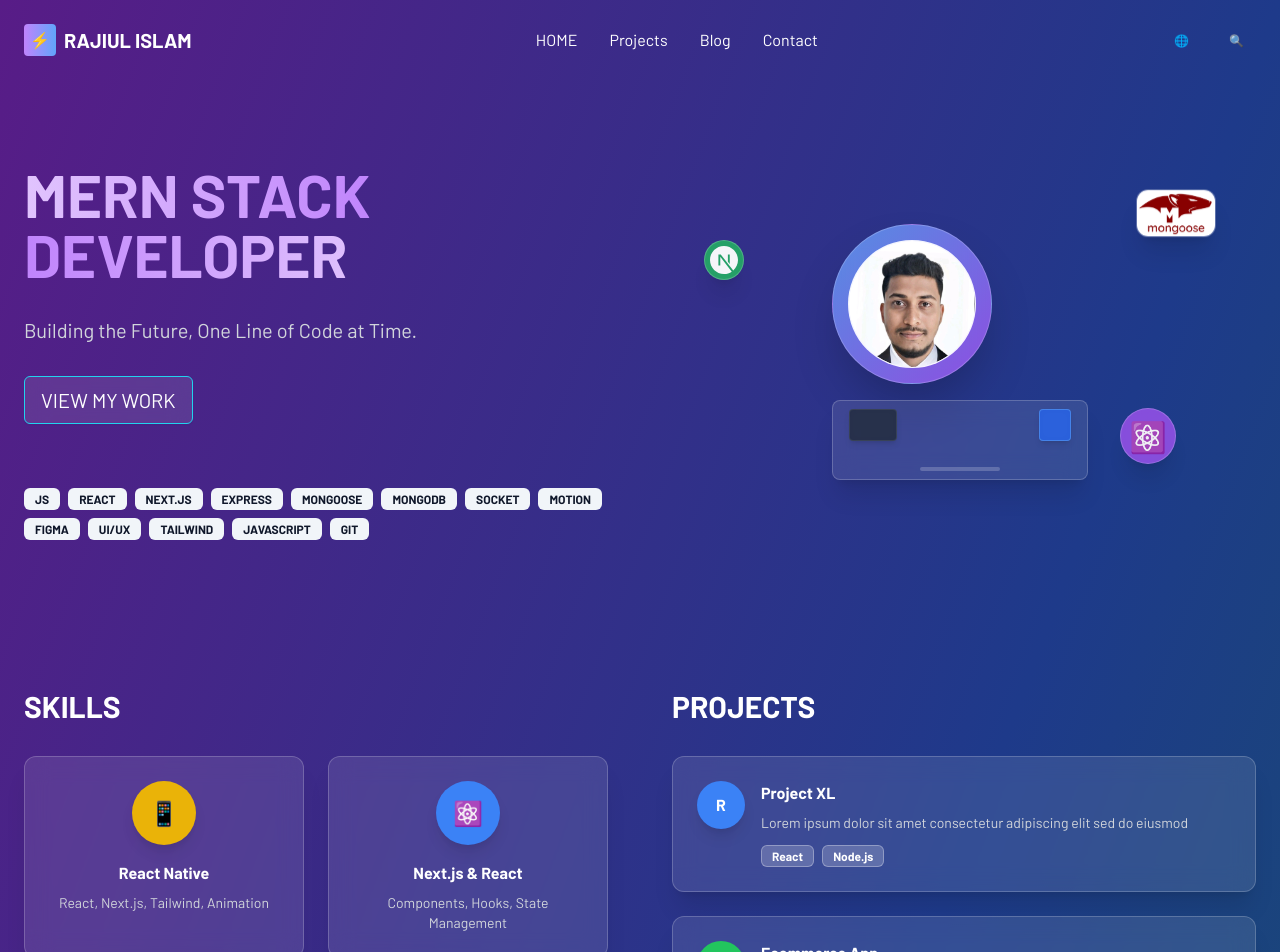
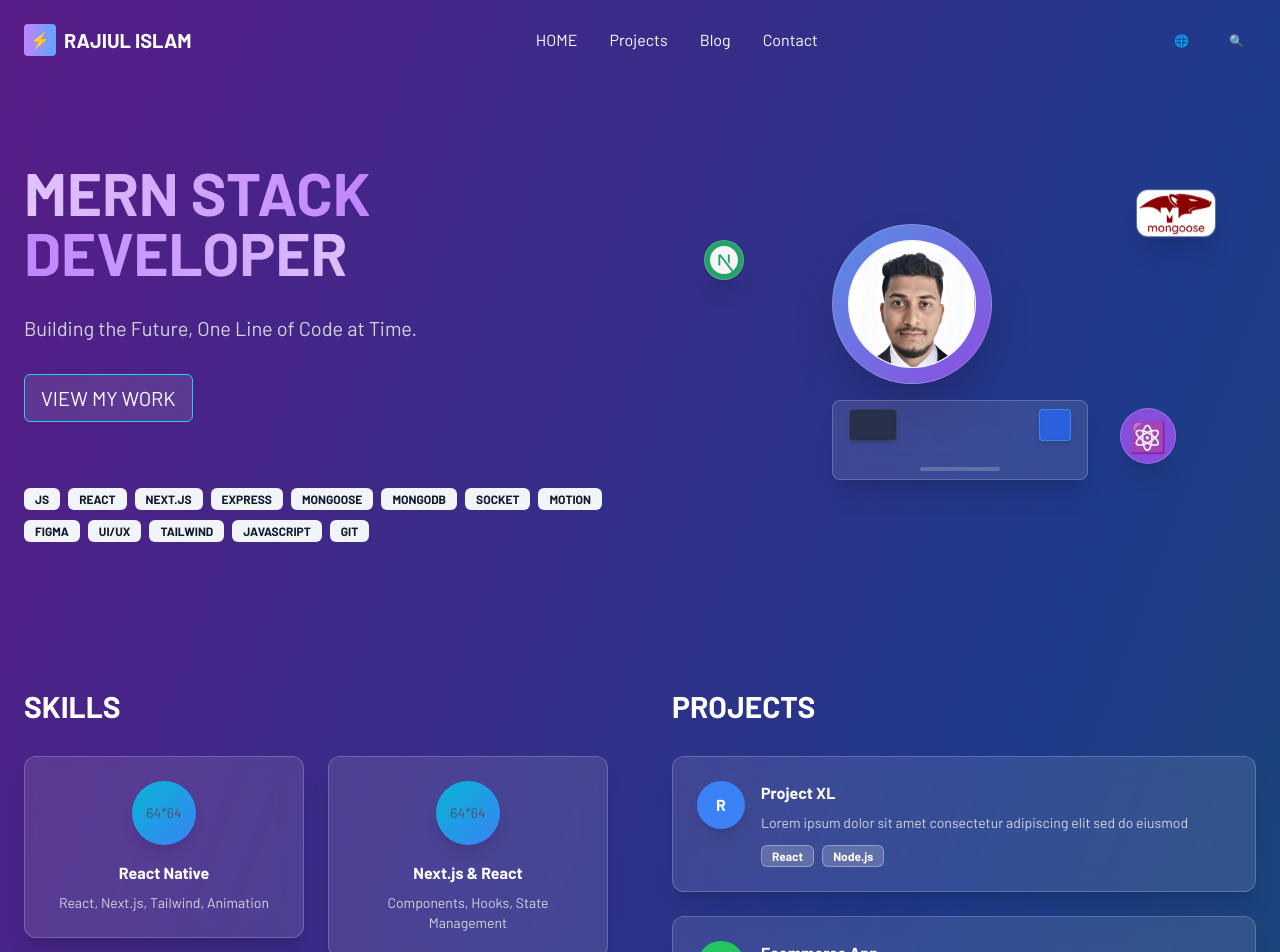
Before and after one commit to rajiul93/fullStuckProject, a Next.js app: page / in a window 1280 px wide. Shown: the top 952 px of the page. Built offline with nearby package versions, Linux system fonts and the light colour scheme.

Commit message:
feat: add blog, contact, hero, project, and skills sections with UI components

```diff
--- a/src/app/home/hero-section.tsx
+++ b/src/app/(common)/home/hero-section.tsx
@@ -1,3 +1,4 @@
+'use client';
 import CustomButton from '@/components/common-component/coustom-button';
 import { Badge } from '@/components/ui/badge';
 import Image from 'next/image';
@@ -21,7 +22,16 @@ const HeroSection = () => {
         />
 
         {/* Tech Stack */}
-        <div className="flex flex-wrap gap-2 pt-4 sm:pt-8 justify-center lg:justify-start">
+        <motion.div
+          className="flex flex-wrap gap-2 pt-4 sm:pt-8 justify-center lg:justify-start"
+          initial={{ opacity: 0, x: 100 }}
+          animate={{ opacity: 1, x: 0 }}
+          transition={{
+            duration: 0.8,
+            ease: 'easeOut',
+            staggerChildren: 0.1,
+          }}
+        >
           {[
             'JS',
             'REACT',
@@ -36,12 +46,23 @@ const HeroSection = () => {
             'TAILWIND',
             'JAVASCRIPT',
             'GIT',
-          ].map((tech) => (
-            <Badge key={tech} variant="secondary" className="cursor-pointer">
-              {tech}
-            </Badge>
+          ].map((tech, index) => (
+            <motion.div
+              key={tech}
+              initial={{ opacity: 0, x: 100 }}
+              animate={{ opacity: 1, x: 0 }}
+              transition={{
+                duration: 0.5,
+                delay: index * 0.05,
+                ease: 'easeOut',
+              }}
+            >
+              <Badge variant="secondary" className="cursor-pointer">
+                {tech}
+              </Badge>
+            </motion.div>
           ))}
-        </div>
+        </motion.div>
       </div>
 
       {/* Hero Illustration */}
--- /dev/null
+++ b/src/app/(common)/home/skills-card.tsx
@@ -0,0 +1,76 @@
+'use client';
+import React, { useRef } from 'react';
+import { motion, useMotionValue, useSpring, useTransform } from 'framer-motion';
+import { TSkill } from '@/type/front/skills-type';
+import { Card, CardContent } from '@/components/ui/card';
+import Image from 'next/image';
+
+const SkillCard = ({ skill }: { skill: TSkill }) => {
+  const ref = useRef<HTMLDivElement>(null);
+  const x = useMotionValue(0);
+  const y = useMotionValue(0);
+
+  const mouseXSpring = useSpring(x);
+  const mouseYSpring = useSpring(y);
+
+  const rotateX = useTransform(mouseYSpring, [-0.5, 0.5], ['10deg', '-10deg']);
+  const rotateY = useTransform(mouseXSpring, [-0.5, 0.5], ['-10deg', '10deg']);
+
+  const handleMouseMove = (e: React.MouseEvent<HTMLDivElement>) => {
+    if (!ref.current) return;
+    const rect = ref.current.getBoundingClientRect();
+    const width = rect.width;
+    const height = rect.height;
+    const mouseX = e.clientX - rect.left;
+    const mouseY = e.clientY - rect.top;
+    const xPct = mouseX / width - 0.5;
+    const yPct = mouseY / height - 0.5;
+    x.set(xPct);
+    y.set(yPct);
+  };
+
+  const handleMouseLeave = () => {
+    x.set(0);
+    y.set(0);
+  };
+
+  return (
+    <div className="relative" style={{ perspective: '1000px' }}>
+      <motion.div
+        ref={ref}
+        onMouseMove={handleMouseMove}
+        onMouseLeave={handleMouseLeave}
+        style={{
+          rotateX,
+          rotateY,
+          transformStyle: 'preserve-3d',
+        }}
+      >
+        <Card className="bg-white/10 backdrop-blur-md border border-white/20 shadow-xl hover:bg-white/20 transition-all duration-300">
+          <CardContent className="p-6 text-center">
+            <div className="w-16 h-16 rounded-full mx-auto mb-4 flex items-center justify-center overflow-hidden bg-gradient-to-br from-cyan-500 to-blue-500 shadow-lg">
+              {skill.imageUrl ? (
+                <Image
+                  width={64}
+                  height={64}
+                  alt={skill.title}
+                  src={skill.imageUrl}
+                  priority
+                  quality={90}
+                  sizes="64px"
+                  className="w-full h-full object-cover"
+                />
+              ) : (
+                <span className="text-sm text-gray-600">64*64</span>
+              )}
+            </div>
+            <h3 className="font-bold mb-2 text-white">{skill.title}</h3>
+            <p className="text-sm text-gray-300">{skill.description}</p>
+          </CardContent>
+        </Card>
+      </motion.div>
+    </div>
+  );
+};
+
+export default SkillCard;
--- a/src/app/home/skills-section.tsx
+++ b/src/app/(common)/home/skills-section.tsx
@@ -1,31 +1,29 @@
+'use client';
 import { Badge } from '@/components/ui/badge';
 import { Button } from '@/components/ui/button';
 import { Card, CardContent } from '@/components/ui/card';
-import React from 'react';
+import SkillCard from './skills-card';
+import { TSkill } from '@/type/front/skills-type';
 
 const SkillsSection = () => {
-  const skills = [
+  const skills: TSkill[] = [
     {
-      icon: '📱',
-      bgColor: 'bg-yellow-500',
+      imageUrl: '',
       title: 'React Native',
       description: 'React, Next.js, Tailwind, Animation',
     },
     {
-      icon: '⚛️',
-      bgColor: 'bg-blue-500',
+      imageUrl: '',
       title: 'Next.js & React',
       description: 'Components, Hooks, State Management',
     },
     {
-      icon: '🎨',
-      bgColor: 'bg-purple-500',
+      imageUrl: '',
       title: 'Mongoose',
       description: 'Modern UI Design & Smooth Animation',
     },
     {
-      icon: '💖',
-      bgColor: 'bg-pink-500',
+      imageUrl: '',
       title: 'Express & Node.js',
       description: 'MERN Stack & Modern Web Technologies',
     },
@@ -68,20 +66,7 @@ const SkillsSection = () => {
           <h2 className="text-3xl font-bold mb-8">SKILLS</h2>
           <div className="grid grid-cols-2 gap-6">
             {skills.map((skill, index) => (
-              <Card
-                key={index}
-                className="bg-white/10 backdrop-blur-md border border-white/20 shadow-xl hover:bg-white/20 transition-all duration-300"
-              >
-                <CardContent className="p-6 text-center">
-                  <div
-                    className={`w-16 h-16 ${skill.bgColor} rounded-full mx-auto mb-4 flex items-center justify-center text-2xl shadow-lg`}
-                  >
-                    {skill.icon}
-                  </div>
-                  <h3 className="font-bold mb-2 text-white">{skill.title}</h3>
-                  <p className="text-sm text-gray-300">{skill.description}</p>
-                </CardContent>
-              </Card>
+              <SkillCard key={index} skill={skill} />
             ))}
           </div>
         </div>
--- /dev/null
+++ b/src/app/(common)/layout.tsx
@@ -0,0 +1,7 @@
+import React from 'react';
+
+const PublicLayout = ({ children }: { children: React.ReactNode }) => {
+  return <>{children}</>;
+};
+
+export default PublicLayout;
--- a/src/components/common-component/coustom-button.tsx
+++ b/src/components/common-component/coustom-button.tsx
@@ -9,6 +9,8 @@ interface CustomButtonProps {
 const CustomButton = ({ title, className }: CustomButtonProps) => {
   return (
     <motion.div
+      initial={{ x: 20, opacity: 0 }}
+      animate={{ x: 0, opacity: 1 }}
       whileTap={{ scale: 0.9 }}
       whileHover={{ scale: 1.05 }}
       transition={{
--- /dev/null
+++ b/src/type/front/skills-type.ts
@@ -0,0 +1,5 @@
+export type TSkill = {
+  imageUrl: string;
+  title: string;
+  description: string;
+};
```
Also changed, not shown: src/app/(common)/home/blog-section.tsx (renamed from src/app/home/blog-section.tsx), src/app/(common)/home/contact-section.tsx (renamed from src/app/home/contact-section.tsx), src/app/(common)/home/enpty-state.tsx (renamed from src/app/home/enpty-state.tsx), src/app/(common)/home/project-card.tsx (renamed from src/app/home/project-card.tsx), src/app/(common)/home/project-section.tsx (renamed from src/app/home/project-section.tsx), src/app/(common)/page.tsx (renamed from src/app/page.tsx).
